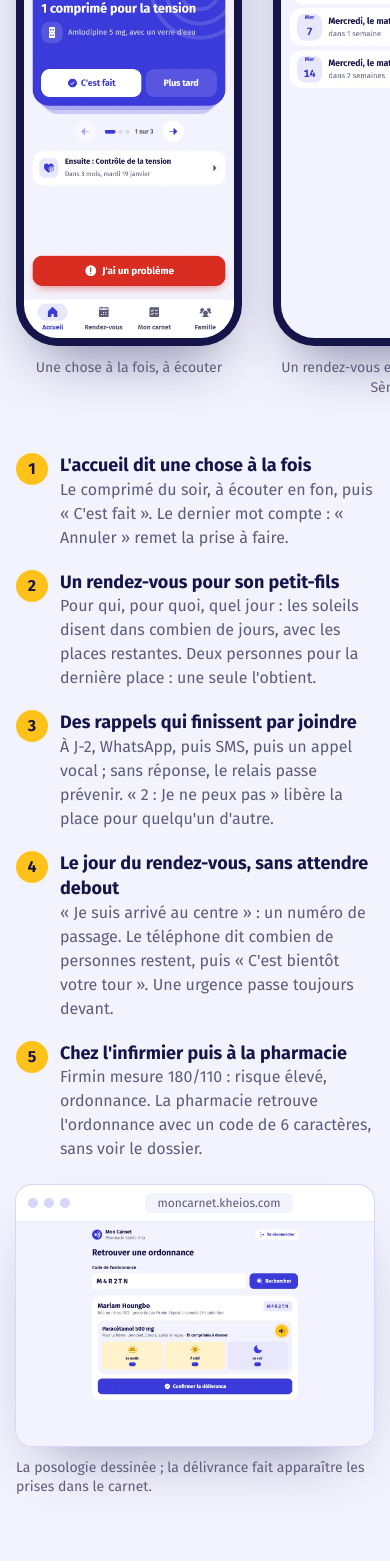
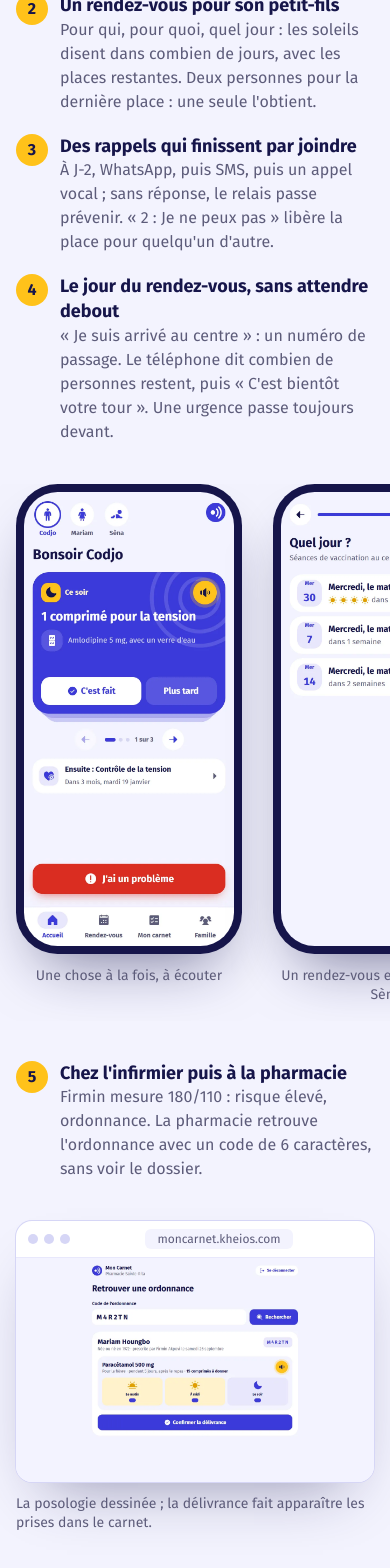
Before and after one commit to ThommyShelby9/moncarnet, a Next.js app: page /decouvrir in a window 390 px wide. Shown: the part 4651-6219 px from the top of the page. Built offline with nearby package versions, Linux system fonts and the light colour scheme; no server answers.

Commit message:
fix(présentation): parcours de Codjo sans téléphone coupé
Sur grand écran, la rangée de téléphones prenait toute la largeur et
écrasait les étapes dans une colonne étroite. Même mise en page que le
parcours d'Awa : étapes sur deux colonnes, téléphones en grille, puis la
pharmacie.

```diff
--- a/src/app/decouvrir/page.tsx
+++ b/src/app/decouvrir/page.tsx
@@ -230,15 +230,7 @@ export default function PageDecouvrir() {
             </h2>
             <p className="mt-2 text-lg text-gris">58 ans, une tension à surveiller, et les carnets de sa femme et de son petit-fils sur le même téléphone.</p>
           </div>
-          <div className="grid items-start gap-10 lg:grid-cols-[auto_1fr]">
-            <Rangee nom="Les écrans de Codjo" grille={false}>
-              <Telephone src="codjo-accueil" alt="Accueil de Codjo : « Ce soir, 1 comprimé pour la tension », à écouter, avec C'est fait et Plus tard" legende="Une chose à la fois, à écouter" />
-              <Telephone src="codjo-rendez-vous" alt="Prendre rendez-vous, étape 3 sur 4 : les séances de vaccination avec les soleils qui comptent les jours et les places restantes" legende="Un rendez-vous en 4 étapes pour Sèna" />
-              <Telephone src="codjo-carnet" alt="Carnet de Codjo : sa courbe de tension avec la limite 140/90 en pointillés rouges, et son comprimé du soir" legende="Sa courbe de tension" />
-              <Telephone src="codjo-salle" alt="Salle d'attente sur le téléphone de Codjo : Mariam a le numéro 6, trois personnes avant elle, le téléphone prévient quand c'est son tour" legende="Le numéro de passage de Mariam" />
-            </Rangee>
-            <div className="flex flex-col gap-6">
-              <ol className="grid gap-5">
+          <ol className="grid gap-5 md:grid-cols-2">
             <Etape numero={1} titre="L'accueil dit une chose à la fois">
               Le comprimé du soir, à écouter en fon, puis « C&apos;est fait ». Le dernier mot compte : « Annuler » remet la prise à faire.
             </Etape>
@@ -254,6 +246,15 @@ export default function PageDecouvrir() {
               « Je suis arrivé au centre » : un numéro de passage. Le téléphone dit combien de personnes restent, puis « C&apos;est bientôt votre tour ». Une
               urgence passe toujours devant.
             </Etape>
+          </ol>
+          <Rangee nom="Les écrans de Codjo">
+            <Telephone src="codjo-accueil" alt="Accueil de Codjo : « Ce soir, 1 comprimé pour la tension », à écouter, avec C'est fait et Plus tard" legende="Une chose à la fois, à écouter" />
+            <Telephone src="codjo-rendez-vous" alt="Prendre rendez-vous, étape 3 sur 4 : les séances de vaccination avec les soleils qui comptent les jours et les places restantes" legende="Un rendez-vous en 4 étapes pour Sèna" />
+            <Telephone src="codjo-carnet" alt="Carnet de Codjo : sa courbe de tension avec la limite 140/90 en pointillés rouges, et son comprimé du soir" legende="Sa courbe de tension" />
+            <Telephone src="codjo-salle" alt="Salle d'attente sur le téléphone de Codjo : Mariam a le numéro 6, trois personnes avant elle, le téléphone prévient quand c'est son tour" legende="Le numéro de passage de Mariam" />
+          </Rangee>
+          <div className="grid items-center gap-10 lg:grid-cols-[1fr_1.4fr]">
+            <ol start={5} className="grid gap-5">
               <Etape numero={5} titre="Chez l'infirmier puis à la pharmacie">
                 Firmin mesure 180/110 : risque élevé, ordonnance. La pharmacie retrouve l&apos;ordonnance avec un code de 6 caractères, sans voir le dossier.
               </Etape>
@@ -263,7 +264,6 @@ export default function PageDecouvrir() {
               alt="Pharmacie : ordonnance retrouvée par le code M4R2TN, posologie dessinée matin, midi et soir, bouton Confirmer la délivrance"
               legende="La posologie dessinée ; la délivrance fait apparaître les prises dans le carnet."
             />
-            </div>
           </div>
         </section>
 
```
Lines whose indentation alone changed are shown as unchanged.
